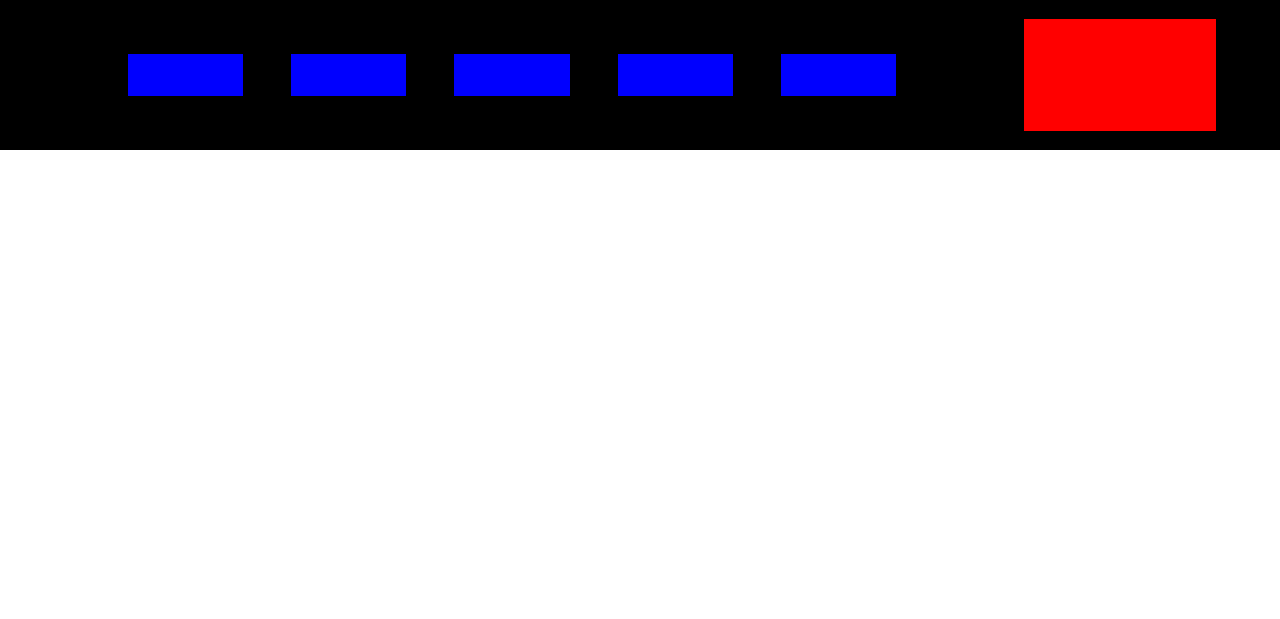
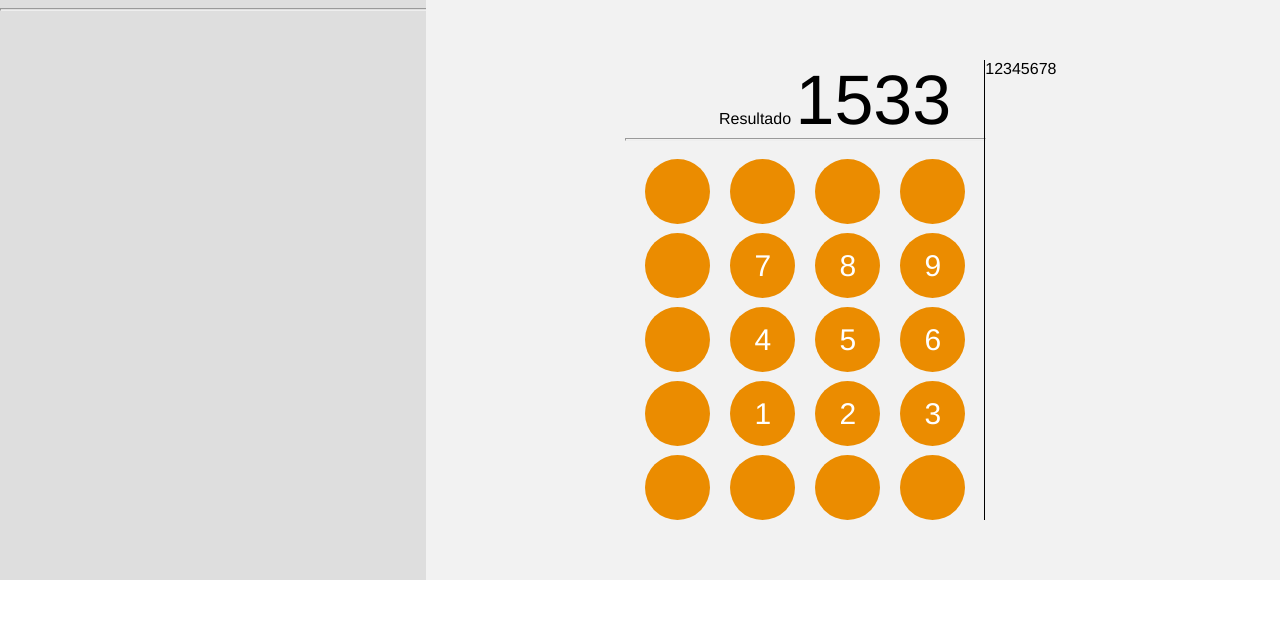
Before and after one commit to 132and/calc_cient, a Flask app: page /inicio in a window 1280 px wide. Shown: the top 619 px of the page. Run offline with Flask 2, Linux system fonts and the light colour scheme; parts of the project's set-up code (start-up, migrations or seed data) failed here and were passed over.

Commit message:
subi errado correção

```diff
--- a/application.py
+++ b/application.py
@@ -4,4 +4,7 @@ application = Flask(__name__)
 
 @application.route('/inicio')
 def inicio():
-    return render_template('main.html')
+    return render_template('inicio.html')
+
+if __name__ == '__main__':
+    application.run(debug=ON, host = '127.0.0.1')
--- a/static/css/style.css
+++ b/static/css/style.css
@@ -3,8 +3,13 @@ body {
     padding: 0;
     width: 100%;
     height: max-content;
+    font-family: Helvetica;
+    overflow-y: hidden;
 }
-
+hr{
+    height: 1px;
+    width: 100%;
+}
 #main {
     width: 1200px;
     height: max-content;
@@ -148,3 +153,93 @@ nav {
     height: 5%;
     background-color: orangered;
 }
+
+#body__main{
+    height: max-content;
+    width: 100%;
+    background-color: #F2F2F2;
+    display: flex;
+}
+#body__main__comandpanel{
+    /* top: 0px; */
+    /* left: 0px; */
+    width: 33.3%;
+    height: 580px;
+    background: #DEDEDE 0% 0% no-repeat padding-box;
+    opacity: 1;
+}
+#body__main__numpanel{
+    top: 0px;
+    left: 515px;
+    width: 60%;
+    height: 580px;
+    background: #F2F2F2 0% 0% no-repeat padding-box;
+    /* border: 1px solid #707070; */
+    opacity: 1;
+    display: flex;
+    justify-content: center;
+    align-items: center;
+}
+
+#body__main__numpanel__content__visor{
+
+    width: 359px;
+
+    height: 90px;
+
+    opacity: 1;
+
+    display: flex;
+
+    flex-direction: column;
+}
+.body__main__numpanel__content__visor__num{
+    width: 326px;
+    height: 70px;
+    text-align: right;
+    color: #000000;
+    opacity: 1;
+}
+.body__main__numpanel__content__visor__num span{
+    font: Regular 129px/181px Helvetica Neue LT Pro;
+    font-size: 70px;
+    letter-spacing: 0;
+    opacity: 1;
+}
+#body__main__numpanel__content__num{
+    top: 366px;
+    left: 971px;
+    width: 359px;
+    height: 370px;
+    opacity: 1;
+    display: flex;
+    flex-wrap: wrap;
+    flex-flow: wrap-reverse;
+}
+.body__main__numpanel__content__num__button{
+    width: 65px;
+    margin-left: 20px;
+    height: 65px;
+    background: #EB8C00 0% 0% no-repeat padding-box;
+    opacity: 1;
+    border-radius: 100%;
+    display: flex;
+    justify-content: center;
+    align-items: center;
+}
+.body__main__numpanel__content__num__button span{
+
+color: #FFFFFF;
+
+opacity: 1;
+
+font-size: 30px;
+
+font-family: Helvetica;
+}
+#body__main__numpanel__content__num__recentes{
+    height: 460px;
+    width: 10px;
+    border-left: solid 0.5px black;
+
+}
--- a/templates/inicio.html
+++ b/templates/inicio.html
@@ -1,5 +1,6 @@
-{%block extends main%} {%block content%}
-<div id="body__main">
+{%extends 'main.html'%}
+{%block content%}
+<!-- <div id="body__main">
     <div class="body__main__container">
         <div class="body__main__container__content">
             <div class="body__main__informacoes_Base">
@@ -7,7 +8,7 @@
 
                 </div>
                 <div class="body__main__informacoes_Base__imagem">
-
+                    dbakcsdkusvsb
                 </div>
 
             </div>
@@ -36,8 +37,8 @@
                 </div>
             </div>
 
-        </div>
-        <!-- <div class="body__main__container__content__curso_destaque__saiba_mais"></div> -->
+        </div> -->
+        <!-- <div class="body__main__container__content__curso_destaque__saiba_mais"></div> -
         <div class="body__main__container__content__noticia">
             <div class="body__main__container__content__noticia__imagem">
 
@@ -54,5 +55,70 @@
 
                 </div>
             </div>
+        </div>-->
+        <div id="body__main">
+            <div id="body__main__comandpanel">
+                <div >
+                    <div>
+                        <div></div>
+                        <div></div>
+                        <hr>
+                        <div></div>
+
+                    </div>
+                    <div>
+                        <div></div>
+                        <div></div>
+                        <div></div>
+                        <div></div>
+                    </div>
+
+                </div>
+
+            </div>
+            <div id="body__main__numpanel">
+                <div style="width: max-content;display: flex;">
+                    <div id="body__main__numpanel__content">
+                        <div id="body__main__numpanel__content__visor">
+                            <div class="body__main__numpanel__content__visor__num">
+                                Resultado
+                                <span>1533</span>
+                            </div>
+                            <hr>
+                        </div>
+                        <div id="body__main__numpanel__content__num">
+                            <div class="body__main__numpanel__content__num__button"></div>
+                            <div class="body__main__numpanel__content__num__button"></div>
+                            <div class="body__main__numpanel__content__num__button"></div>
+                            <div class="body__main__numpanel__content__num__button"></div>
+                            <div class="body__main__numpanel__content__num__button"></div>
+
+                            <div class="body__main__numpanel__content__num__button"><span>1</span></div>
+                            <div class="body__main__numpanel__content__num__button"><span>2</span></div>
+                            <div class="body__main__numpanel__content__num__button"><span>3</span></div>
+                            <div class="body__main__numpanel__content__num__button"></div>
+
+                            <div class="body__main__numpanel__content__num__button"><span>4</span></div>
+                            <div class="body__main__numpanel__content__num__button"><span>5</span></div>
+                            <div class="body__main__numpanel__content__num__button"><span>6</span></div>
+                            <div class="body__main__numpanel__content__num__button"></div>
+
+                            <div class="body__main__numpanel__content__num__button"><span>7</span></div>
+                            <div class="body__main__numpanel__content__num__button"><span>8</span></div>
+                            <div class="body__main__numpanel__content__num__button"><span>9</span></div>
+                            <div class="body__main__numpanel__content__num__button"></div>
+                            <div class="body__main__numpanel__content__num__button"></div>
+                            <div class="body__main__numpanel__content__num__button"></div>
+                            <div class="body__main__numpanel__content__num__button"></div>
+                        </div>
+
+                    </div>
+
+                    <div id="body__main__numpanel__content__num__recentes">
+                        12345678
+                    </div>
+                </div>
+            </div>
+
         </div>
         {%endblock%}
--- a/templates/main.html
+++ b/templates/main.html
@@ -3,11 +3,12 @@
 
 <head>
     <title></title>
-    <link rel="stylesheet" href="{{url_for('static',filename='css/style.css')}}">
+    <link rel="stylesheet" type="text/css" href="{{url_for('static',filename='css/style.css')}}">
+
 </head>
 
 <body>
-    <header>
+    <!-- <header>
         <nav>
             <div class="header__nav__item"></div>
             <div class="header__nav__item"></div>
@@ -19,9 +20,10 @@
 
         </div>
 
-    </header>
+    </header> -->
     {%block content%} {%endblock%}
-
+    <script type="text/javascript" src="{{url_for('static',filename='js/main.js')}}">
+    </script>
 
     <footer>
 
```
Also changed, not shown: static/js/main.js (added).
